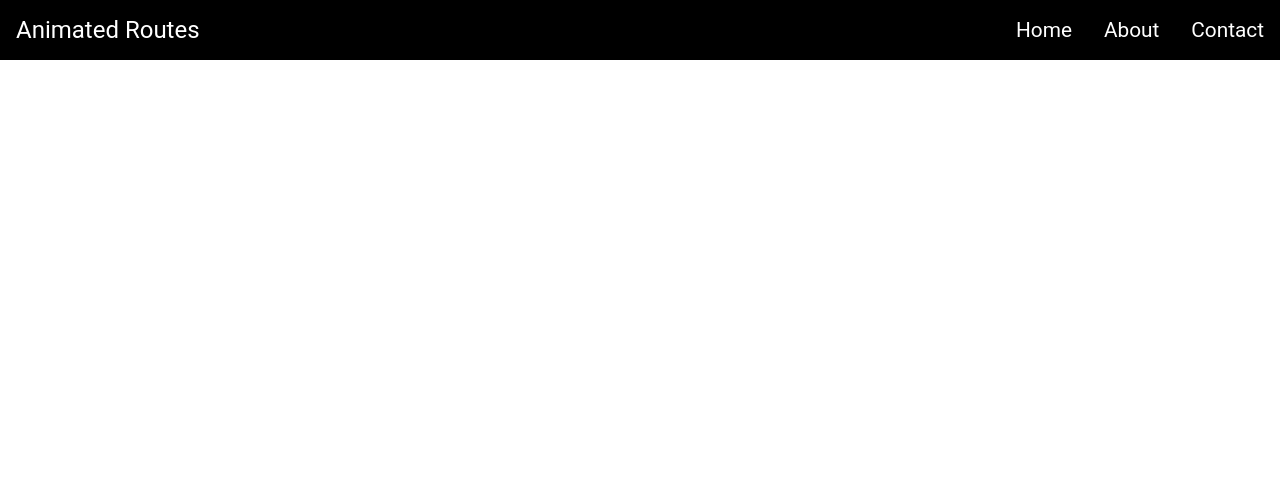
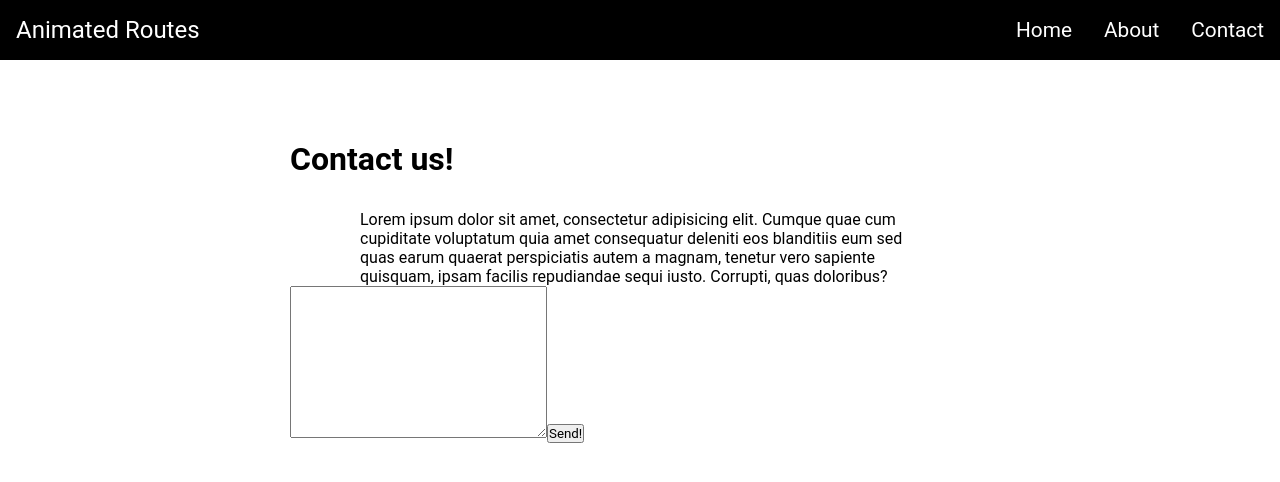
Before and after one commit to wojtek99955/framer-motion-routes-animation, a React (Create React App) app: page /contact in a window 1280 px wide. Shown: the top 482 px of the page. Built offline with nearby package versions, Linux system fonts and the light colour scheme.

Commit message:
Contact added

```diff
--- a/src/App.js
+++ b/src/App.js
@@ -4,6 +4,7 @@ import Header from "./components/Header";
 import Home from "./components/Home";
 import { Routes, Route } from "react-router-dom";
 import About from "./components/About";
+import Contact from "./components/Contact";
 
 function App() {
   return (
@@ -13,6 +14,7 @@ function App() {
       <Routes>
         <Route path="/" element={<Home />} />
         <Route path="/about" element={<About />} />
+        <Route path="/contact" element={<Contact />} />
       </Routes>
     </div>
   );
--- /dev/null
+++ b/src/components/Contact.js
@@ -0,0 +1,39 @@
+import styled from "styled-components";
+
+const Container = styled.div`
+  margin-top: 5rem;
+`;
+const Wrapper = styled.div`
+  max-width: 700px;
+  margin: auto;
+  h1 {
+    margin-bottom: 2rem;
+  }
+  p {
+    width: 80%;
+
+    margin: auto;
+  }
+`;
+
+function Contact() {
+  return (
+    <Container>
+      <Wrapper>
+        <h1>Contact us!</h1>
+        <p>
+          {" "}
+          Lorem ipsum dolor sit amet, consectetur adipisicing elit. Cumque quae
+          cum cupiditate voluptatum quia amet consequatur deleniti eos
+          blanditiis eum sed quas earum quaerat perspiciatis autem a magnam,
+          tenetur vero sapiente quisquam, ipsam facilis repudiandae sequi iusto.
+          Corrupti, quas doloribus?
+        </p>
+        <textarea name="" id="" cols="30" rows="10"></textarea>
+        <button>Send!</button>
+      </Wrapper>
+    </Container>
+  );
+}
+
+export default Contact;
```
